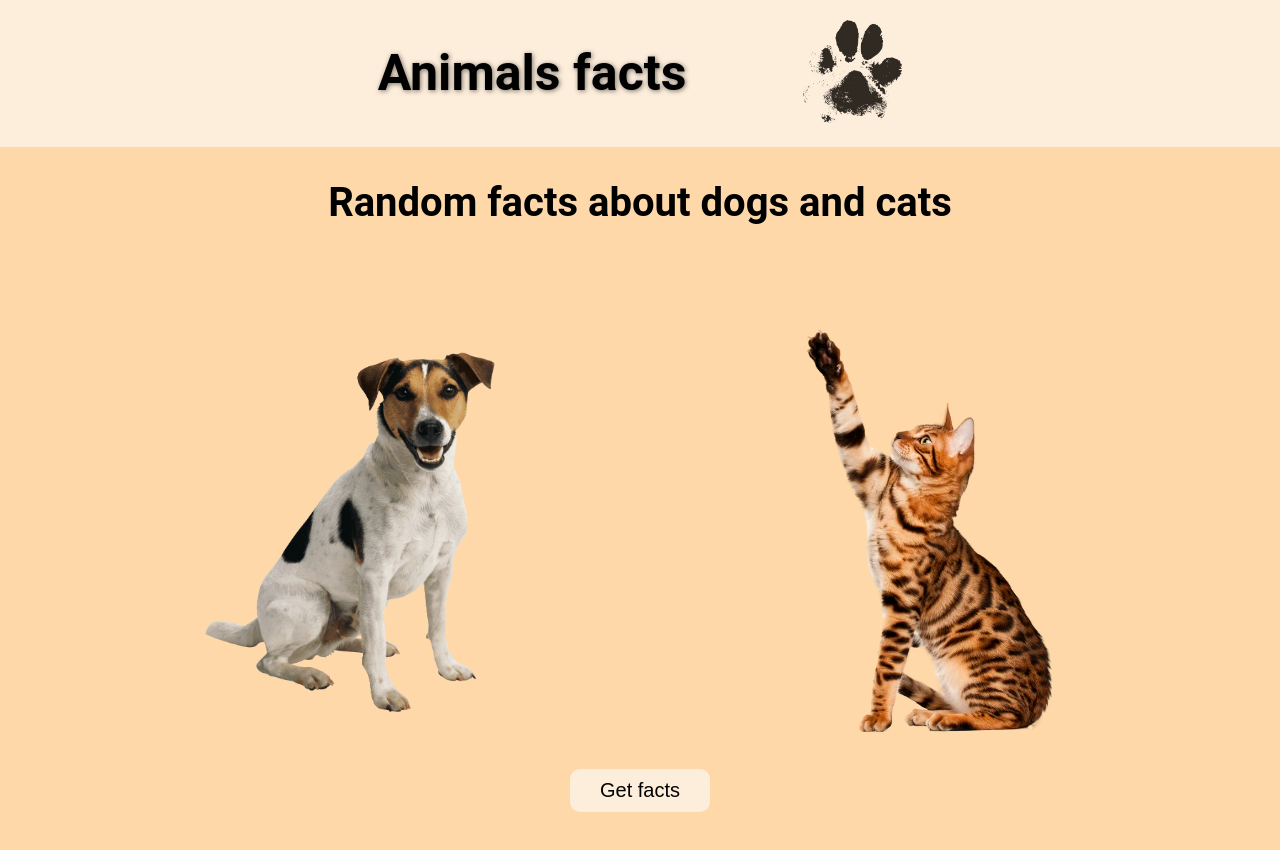
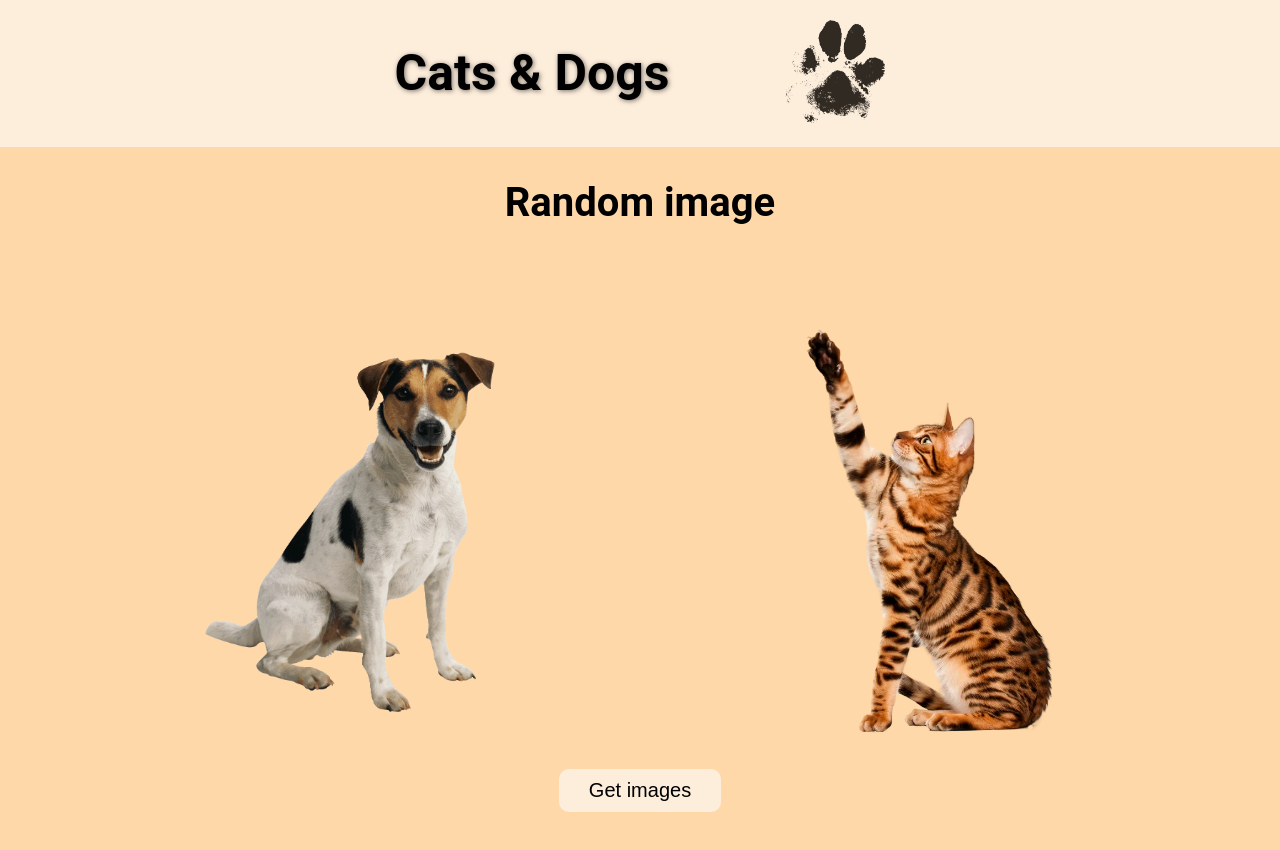
Before and after one commit to andrsweb/Animal-facts, a React (Vite) app: page / in a window 1280 px wide. Shown: the top 850 px of the page. Built offline with nearby package versions, Linux system fonts and the light colour scheme; no server answers.

Commit message:
create statements for images

```diff
--- a/index.html
+++ b/index.html
@@ -15,7 +15,7 @@
 	<meta name="msapplication-config" content="favicon/browserconfig.xml">
 	<meta name="theme-color" content="#ffffff">
 
-	<title>Animals fact</title>
+	<title>Cats&dog</title>
 </head>
 
 <body>
--- a/src/App.jsx
+++ b/src/App.jsx
@@ -3,10 +3,9 @@ import Header from './components/Header/Header'
 import Hero from './components/hero/Hero'
 
 const App = () => {
-
 	return (
 		<div className="Wrapper">
-			<Header text="Animals facts" />
+			<Header text="Cats & Dogs" />
 			<main>
 				<Hero />
 			</main>
--- a/src/components/hero/Hero.jsx
+++ b/src/components/hero/Hero.jsx
@@ -1,14 +1,31 @@
+import { useState, useEffect } from 'react'
 import './Hero.scss'
-import hideHero from '../../functions/hideHero'
 
 const Hero = () => {
+	const [ className, setClassName ] = useState( 'hero-wrapper' )
+	const [ newHero, showNewHero ] = useState( 'new-hero' )
+	const [ dogImage, setDogImage ] = useState( 'about:blank' )
+	const [ catImage, setCatImage ] = useState( 'about:blank' )
+
+		useEffect( () => {
+			fetch( 'https://dog.ceo/api/breeds/image/random' )
+			.then( ( response ) => response.json() )
+			.then( ( json ) => setDogImage( json.message ) )
+		}, [] )
+
+		useEffect( () => {
+			fetch( 'http://aws.random.cat/meow' )
+			.then( ( response ) => response.json() )
+			.then( ( json ) => setCatImage( json.file ) )
+		}, [] )
+
 	return(
 		<section className="hero">
 			<div className="container">
 				<h1>
-					Random facts about dogs and cats
+					Random image
 				</h1>
-				<div className="hero-wrapper">
+				<div className={ className }>
 					<div className="hero-dog">
 						<picture>
 							<source
@@ -27,11 +44,34 @@ const Hero = () => {
 							<img src="public/img/hero/cat.png" width="250" height="250" alt="" />
 						</picture>
 					</div>
+					<div className='button-wrapper'>
+					<button onClick={ () => { setClassName( 'hero-wrapper hide' ); setTimeout( () => showNewHero( 'new-hero showed' ), 1000 ) } }
+						className='get-fact'>
+						Get images
+					</button>
 				</div>
-				<div className='button-wrapper'>
-					<button onClick={ ()=> { hideHero( '.hero-wrapper', '.button-wrapper' ) } } className='get-fact'>
-						Get facts
-					</button>
+				</div>
+				<div className={ newHero }>
+					<div className="dog-card">
+						<div className="dog-image">
+							<img src={ dogImage } alt="" />
+						</div>
+						<div className="button-wrapper-new">
+							<button className='generate-dog'>
+								Generate dog
+							</button>
+						</div>
+					</div>
+					<div className="cat-card">
+						<div className="cat-image">
+							<img src={ catImage } alt="" width="300" height="300" />
+						</div>
+						<div className="button-wrapper-new">
+							<button className='generate-dog'>
+								Generate cat
+							</button>
+						</div>
+					</div>
 				</div>
 			</div>
 		</section>
--- a/src/components/hero/Hero.scss
+++ b/src/components/hero/Hero.scss
@@ -9,6 +9,7 @@
 		width: 100%;
 		height: 100%;
 		display: flex;
+		flex-wrap: wrap;
 		justify-content: space-between;
 		align-items: center;
 
@@ -31,6 +32,7 @@
 }
 
 .button-wrapper {
+	width: 100%;
 	margin-top: 30px;
 	display: flex;
 	align-items: center;
@@ -43,9 +45,14 @@
 		height: 0;
 		overflow: hidden;
 	}
+
+	&-new {
+		display: flex;
+		justify-content: center;
+	}
 }
 
-.get-fact {
+.get-fact, .generate-dog {
 	border: 0;
 	border-style: none;
 	font-size: 20px;
@@ -59,3 +66,40 @@
 		opacity: $op;
 	}
 }
+
+.new-hero {
+	display: flex;
+	justify-content: center;
+	opacity: 0;
+	height: 0;
+	overflow: hidden;
+	transition: opacity ease 0.5s $tr;
+
+	&.showed {
+		height: 500px;
+		opacity: 1;
+		overflow: visible;
+	}
+
+	.dog-card, .cat-card {
+		display: flex;
+		flex-direction: column;
+		align-items: center;
+		justify-content: center;
+		width: 50%;
+
+		img {
+			width: 100%;
+			height: 100%;
+			object-fit: cover;
+		}
+	}
+
+	.dog-image, .cat-image {
+		margin-bottom: 30px;
+		width: 400px;
+		height: 400px;
+		border: 2px solid $black;
+		border-radius: $border;
+	}
+}
--- a/src/functions/hideHero.js
+++ /dev/null
@@ -1,11 +0,0 @@
-const hideHero = ( wrapper, button ) => {
-	const heroWrapper = document.querySelector( wrapper )
-	const buttonWrapper = document.querySelector( button )
-
-	if( ! heroWrapper && heroButton ) return
-
-	heroWrapper.classList.add( 'hide' )
-	buttonWrapper.classList.add( 'hide' )
-}
-
-export default hideHero
```
